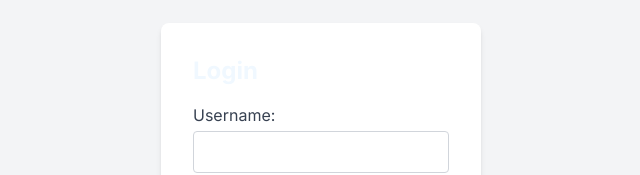
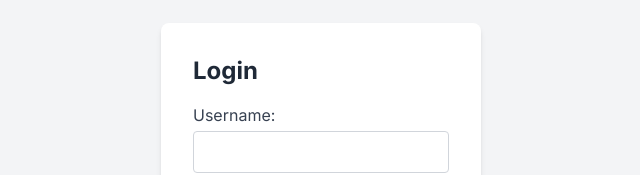
Before and after one commit to AbdulQudoosBrew/toDo, a Next.js app: page / in a window 1280 px wide. Shown: the part 215-390 px from the top of the page, without its empty margins (319-959 px from the left). Built offline with nearby package versions, Linux system fonts and the light colour scheme.

Commit message:
first commit

```diff
--- a/app/page.tsx
+++ b/app/page.tsx
@@ -31,7 +31,7 @@ const LoginPage = () => {
   return (
     <div className="flex justify-center items-center h-screen bg-gray-100">
       <div className="bg-white p-8 rounded-lg shadow-md w-80">
-        <h1 className="text-2xl font-bold mb-4">Login</h1>
+        <h1 className="text-2xl font-bold mb-4 text-gray-800">Login</h1>
         <form onSubmit={handleLogin}>
           <div className="mb-4">
             <label className="block text-gray-700">Username:</label>
@@ -39,7 +39,7 @@ const LoginPage = () => {
               type="text"
               value={username}
               onChange={(e) => setUsername(e.target.value)}
-              className="mt-1 p-2 border border-gray-300 rounded w-full"
+              className="mt-1 p-2 border border-gray-300 rounded w-full text-gray-700"
             />
           </div>
           <div className="mb-4">
@@ -48,7 +48,7 @@ const LoginPage = () => {
               type="password"
               value={password}
               onChange={(e) => setPassword(e.target.value)}
-              className="mt-1 p-2 border border-gray-300 rounded w-full"
+              className="mt-1 p-2 border border-gray-300 rounded w-full text-gray-700"
             />
           </div>
           {error && <p className="text-red-500 mb-4">{error}</p>}
```
